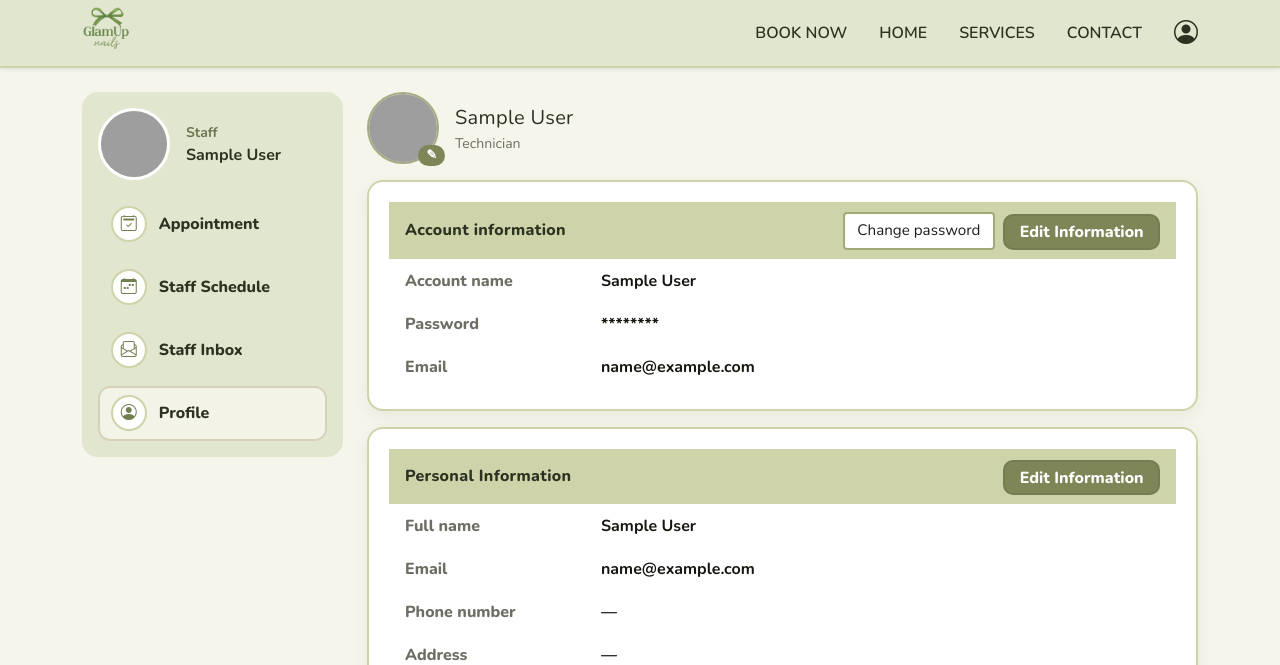
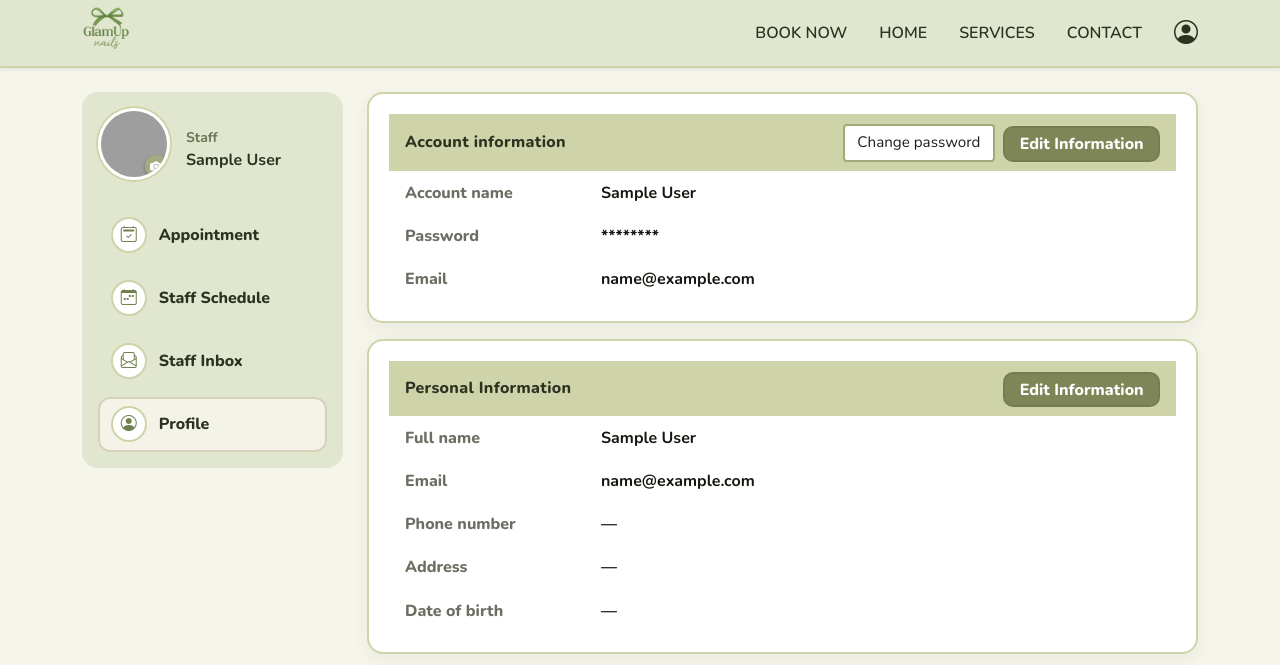
Before and after one commit to thniea/glamsup, a Django app: page /employee/account/ in a window 1280 px wide. Shown: the top 665 px of the page. Run offline with Django 5.2, Linux system fonts and the light colour scheme; the visitor is signed in with stand-in values (Sample User, id 1); data that the repository does not hold is empty; grey boxes are pictures that could not be loaded.

Commit message:
để link gắn avt

```diff
--- a/main/templates/includes/_sidebar_staff.html
+++ b/main/templates/includes/_sidebar_staff.html
@@ -4,25 +4,50 @@
 {% block head_extra %}
 <style>
   :root{
-    --brand:#a5aa7f;   /* olive nhạt */
-    --bg:#f6f5ec;      /* nền sáng */
-    --ink:#2b3220;     /* chữ đậm */
-    --edge:#cfd3a9;    /* viền nhạt */
-    --chip:#f4f3e7;    /* nền active/hover */
+    --brand:#a5aa7f;
+    --bg:#f6f5ec;
+    --ink:#2b3220;
+    --edge:#cfd3a9;
+    --chip:#f4f3e7;
   }
   body{ background:var(--bg); font-family:'Nunito',sans-serif; }
 
-  /* ===== Sidebar (chuẩn theo mockup) ===== */
   .bo-sidebar{
     background:#e1e6cf;
     border-radius:16px;
     padding:16px;
     position:sticky; top:1rem;
   }
-  .bo-profile .bo-avatar{
-    width:72px;height:72px;border-radius:50%;
-    object-fit:cover;border:3px solid #fff;
+
+  /* --- Avatar wrapper mới --- */
+  .bo-avatar-wrap{
+    position:relative;
+    width:72px; height:72px;
+    border-radius:50%;
+    overflow:hidden;
+    border:3px solid #fff;
+    box-shadow:0 0 0 2px #cfd3a9;
+    cursor:pointer;
   }
+  .bo-avatar-wrap img{
+    width:100%; height:100%;
+    object-fit:cover;
+  }
+
+  .bo-avatar-edit{
+    position:absolute;
+    right:0; bottom:0;
+    width:22px; height:22px;
+    border-radius:999px;
+    background:#a5aa7f;
+    color:#fff;
+    display:flex; align-items:center; justify-content:center;
+    font-size:12px;
+    box-shadow:0 2px 4px rgba(0,0,0,.25);
+  }
+
+  .bo-avatar-input{ display:none; }
+
   .bo-profile .bo-role{ color:#6c7551; font-weight:700; }
 
   .bo-menu{ margin-top:12px }
@@ -32,7 +57,7 @@
     color:var(--ink); text-decoration:none; font-weight:800;
     transition:background .15s, box-shadow .15s;
   }
-  .bo-item:hover{ background:var(--chip);text-decoration:none }
+  .bo-item:hover{ background:var(--chip); text-decoration:none }
   .bo-item.active{
     background:var(--chip);
     box-shadow: inset 0 0 0 2px #d6d1b8;
@@ -48,15 +73,36 @@
 {% endblock %}
 
 <div class="bo-sidebar">
-  <!-- Header -->
+
+  <!-- Avatar + Info -->
   <div class="bo-profile d-flex align-items-center gap-3 mb-3">
+
+    <!-- FORM UPLOAD AVATAR -->
+    <form id="staffAvatarForm"
+          method="post"
+          action="{% url 'main:staff_account' %}"
+          enctype="multipart/form-data">
+      {% csrf_token %}
+      <input type="hidden" name="action" value="upload_avatar">
+
+      <label for="id_staff_avatar_input" class="bo-avatar-wrap" title="Change avatar">
         {% if request.user.avatar %}
-      <img src="{{ request.user.avatar.url }}" class="bo-avatar" alt="avatar">
+          <img src="{{ request.user.avatar.url }}" alt="avatar">
         {% else %}
-      <img src="{% static 'img/avatar-placeholder.png' %}" class="bo-avatar" alt="avatar">
+          <img src="{% static 'img/avatar-placeholder.png' %}" alt="avatar">
         {% endif %}
+        <span class="bo-avatar-edit"><i class="bi bi-camera-fill"></i></span>
+      </label>
+
+      <input id="id_staff_avatar_input"
+             class="bo-avatar-input"
+             type="file"
+             name="avatar"
+             accept="image/*"
+             onchange="document.getElementById('staffAvatarForm').submit();">
+    </form>
+
     <div>
-      <!-- HIỂN THỊ VAI TRÒ DỰA TRÊN GROUP -->
       <div class="bo-role small">
         {% if is_receptionist %}Receptionist
         {% elif is_technician %}Technician
@@ -69,17 +115,16 @@
     </div>
   </div>
 
-  <!-- Menu -->
+  <!-- MENU -->
   <nav class="bo-menu d-grid gap-2">
+
     {% if is_receptionist %}
-      <!-- Lễ tân: Có Dashboard riêng (Check-in/out) -->
       <a class="bo-item {% if active == 'dashboard' %}active{% endif %}"
          href="{% url 'main:receptionist_dashboard' %}">
         <span class="bo-ic"><i class="bi bi-speedometer2"></i></span>
         Appointment
       </a>
     {% endif %}
-
 
     {% if not is_receptionist %}
       <a class="bo-item {% if active == 'appointments' %}active{% endif %}"
@@ -88,6 +133,7 @@
         Appointment
       </a>
     {% endif %}
+
     <a class="bo-item {% if active == 'schedule' %}active{% endif %}"
        href="{% url 'main:staff_schedule' %}">
       <span class="bo-ic"><i class="bi bi-calendar-week"></i></span>
@@ -100,12 +146,12 @@
       Staff Inbox
     </a>
 
-    <!-- Profile (trước đây là Overall) -->
     <a class="bo-item {% if active == 'account' or active == 'overview' %}active{% endif %}"
        href="{% url 'main:staff_account' %}">
       <span class="bo-ic"><i class="bi bi-person-circle"></i></span>
       Profile
     </a>
+
   </nav>
 
 </div>
--- a/main/templates/staff/staff_account.html
+++ b/main/templates/staff/staff_account.html
@@ -38,7 +38,7 @@
     padding:.6rem .8rem; font-weight:700;
   }
 
-  /* Avatar */
+  /* Avatar (giữ lại nếu mai mốt xài chỗ khác) */
   .avatar{ width:72px; height:72px; border-radius:999px; object-fit:cover; border:2px solid #a5aa7f; }
   .avatar-wrap{ position:relative; display:inline-block; }
   .btn-change-avatar{
@@ -61,29 +61,7 @@
   <!-- Main -->
   <div class="col-lg-9 col-md-8">
 
-    <!-- Header (avatar + name) -->
-    <div class="d-flex align-items-center gap-3 mb-3">
-      <div class="avatar-wrap">
-        <img class="avatar" src="{{ staff.avatar_url|default:'/static/img/avatar-placeholder.png' }}" alt="Avatar">
-        <form method="post" enctype="multipart/form-data" action="">
-          {% csrf_token %}
-          <input type="hidden" name="action" value="upload_avatar">
-          <input type="file" id="fileAvatar" name="avatar" accept="image/*" class="visually-hidden" onchange="this.form.submit()">
-          <label for="fileAvatar" class="btn-change-avatar" title="Đổi ảnh">✎</label>
-        </form>
-      </div>
-      <div>
-        <div class="fw-black fs-5" style="letter-spacing:.3px;">
-          {{ staff.display_name|default:request.user.full_name|default:request.user.username }}
-        </div>
-           {% if is_receptionist %}
-        <div class="text-muted small">Receptionist</div>
-          {%else%}
-          <div class="text-muted small">Technician</div>
-          {%endif%}
-      </div>
-    </div>
-
+    {# ===== ĐÃ BỎ BLOCK HEADER AVATAR + NAME Ở ĐÂY ===== #}
 
     <!-- Account information -->
     <div class="card-soft mb-3">
@@ -98,15 +76,22 @@
           </button>
         </div>
       </div>
-      <div class="kv"><div class="k">Account name</div><div class="v">
-        {{ staff.full_name|default:request.user.full_name|default:request.user.username }}
-      </div></div>
-      <div class="kv"><div class="k">Password</div><div class="v">********</div></div>
-      <div class="kv"><div class="k">Email</div><div class="v">
-        {{ staff.email|default:request.user.email|default:"—" }}
-      </div></div>
+      <div class="kv">
+        <div class="k">Account name</div>
+        <div class="v">
+          {{ staff.full_name|default:request.user.full_name|default:request.user.username }}
+        </div>
+      </div>
+      <div class="kv">
+        <div class="k">Password</div><div class="v">********</div>
+      </div>
+      <div class="kv">
+        <div class="k">Email</div>
+        <div class="v">
+          {{ staff.email|default:request.user.email|default:"—" }}
+        </div>
+      </div>
     </div>
-
 
     <!-- Personal Information -->
     <div class="card-soft mb-4">
@@ -116,13 +101,28 @@
           Edit Information
         </button>
       </div>
-      <div class="kv"><div class="k">Full name</div><div class="v">{{ staff.full_name|default:"—" }}</div></div>
-      <div class="kv"><div class="k">Email</div><div class="v">{{ staff.email|default:"—" }}</div></div>
-      <div class="kv"><div class="k">Phone number</div><div class="v">{{ staff.phone|default:"—" }}</div></div>
-      <div class="kv"><div class="k">Address</div><div class="v">{{ staff.address|default:"—" }}</div></div>
-      <div class="kv"><div class="k">Date of birth</div><div class="v">
-        {% if staff.dob %}{{ staff.dob|date:"d/m/Y" }}{% else %}—{% endif %}
-      </div></div>
+      <div class="kv">
+        <div class="k">Full name</div>
+        <div class="v">{{ staff.full_name|default:"—" }}</div>
+      </div>
+      <div class="kv">
+        <div class="k">Email</div>
+        <div class="v">{{ staff.email|default:"—" }}</div>
+      </div>
+      <div class="kv">
+        <div class="k">Phone number</div>
+        <div class="v">{{ staff.phone|default:"—" }}</div>
+      </div>
+      <div class="kv">
+        <div class="k">Address</div>
+        <div class="v">{{ staff.address|default:"—" }}</div>
+      </div>
+      <div class="kv">
+        <div class="k">Date of birth</div>
+        <div class="v">
+          {% if staff.dob %}{{ staff.dob|date:"d/m/Y" }}{% else %}—{% endif %}
+        </div>
+      </div>
     </div>
 
   </div>
```
Also changed, not shown: main/templates/includes/_sidebar_admin.html (+66 -2 lines), main/templates/includes/_sidebar_customer.html (+77 -14 lines). Lines whose indentation alone changed are shown as unchanged.
